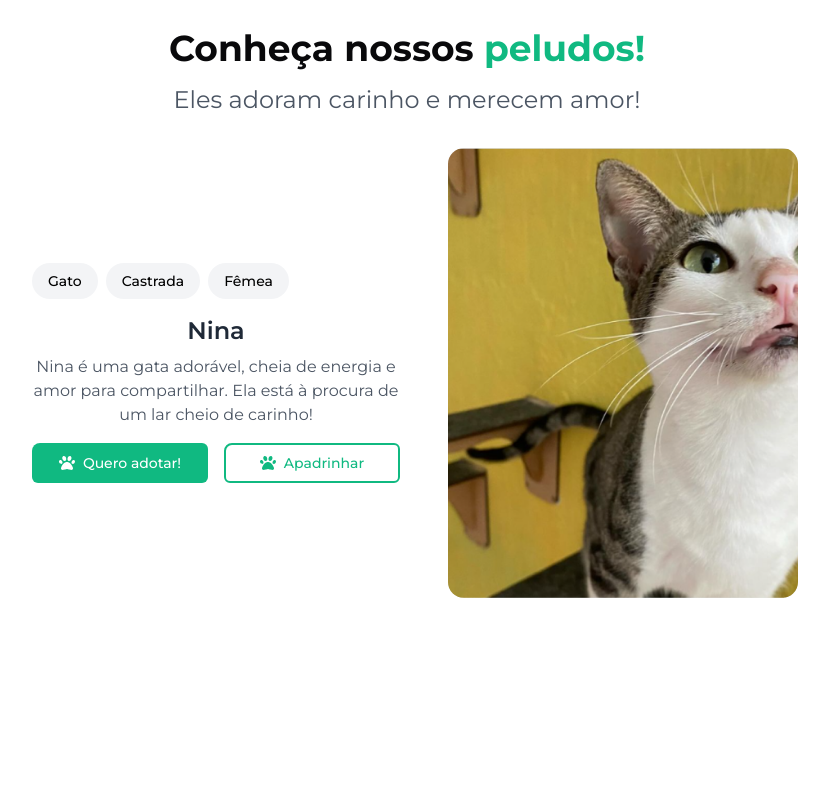
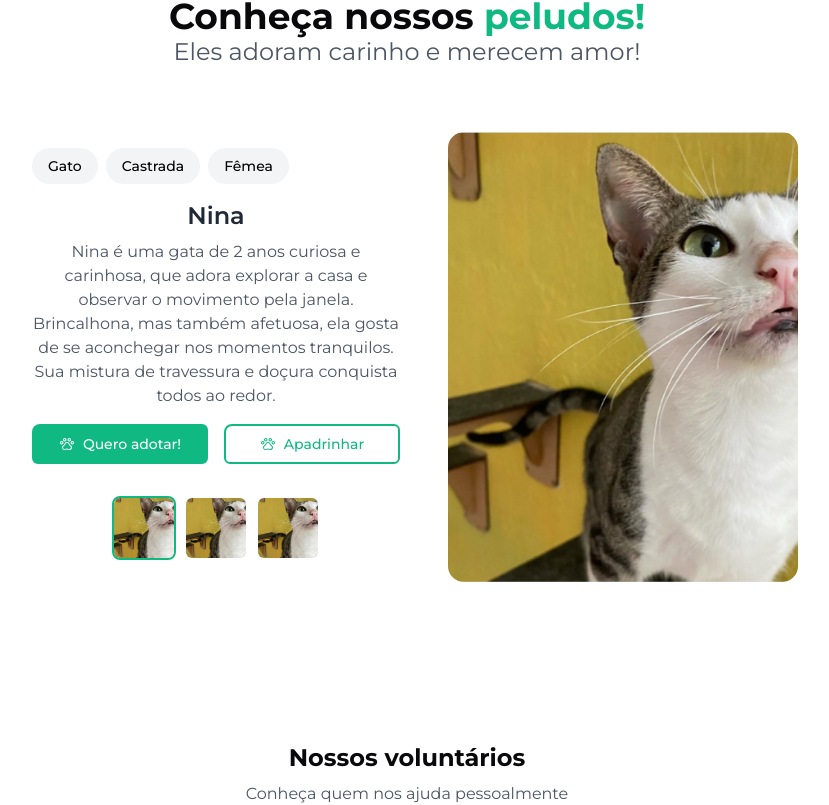
Before and after one commit to pataamada/ong-manager, a Next.js app: page /landing in a window 1280 px wide. Shown: the part 2700-3505 px from the top of the page, without its empty margins (233-1062 px from the left). Before the commit the page ends 3426 px from the top, so only its background shows below. Built offline with nearby package versions, Linux system fonts and the light colour scheme.

Commit message:
feat: availablePets minor adjustments

```diff
--- a/src/app/landing/-components/AvailablePets.tsx
+++ b/src/app/landing/-components/AvailablePets.tsx
@@ -1,20 +1,61 @@
+"use client"
+
 import { Button } from "@/components/ui/button"
-import { FontAwesomeIcon } from "@fortawesome/react-fontawesome"
-import { faPaw } from "@fortawesome/free-solid-svg-icons"
+import Image from "next/image"
+import { useState } from "react"
+import { Icon } from "@iconify/react"
+
+type Pet = {
+	id: number
+	name: string
+	description: string
+	photo: string
+	tags: string[]
+}
+
+const availablePets: Pet[] = [
+	{
+		id: 1,
+		name: "Nina",
+		description:
+			"Nina é uma gata de 2 anos curiosa e carinhosa, que adora explorar a casa e observar o movimento pela janela. Brincalhona, mas também afetuosa, ela gosta de se aconchegar nos momentos tranquilos. Sua mistura de travessura e doçura conquista todos ao redor.",
+		photo: "/adopt-puppies/Card.png",
+		tags: ["Gato", "Castrada", "Fêmea"],
+	},
+	{
+		id: 2,
+		name: "Thor",
+		description:
+			"Thor é um cachorro brincalhão e muito carinhoso. Ele adora brincar com bolinhas e fazer novos amigos!",
+		photo: "/adopt-puppies/Card.png",
+		tags: ["Cachorro", "Castrado", "Macho"],
+	},
+	{
+		id: 3,
+		name: "Luna",
+		description:
+			"Luna é uma gatinha tranquila e amorosa. Ela adora carinho e é perfeita para apartamentos!",
+		photo: "/adopt-puppies/Card.png",
+		tags: ["Gato", "Castrada", "Fêmea"],
+	},
+]
 
 export function AvailablePets() {
+	const [selectedPet, setSelectedPet] = useState<Pet>(availablePets[0])
+
 	return (
-        <div className="text-center py-8">
+		<div className="text-center">
 			<h3 className="text-4xl font-bold">
 				Conheça nossos
 				<span className="text-[#10B981]"> peludos!</span>
 			</h3>
-            <p className="text-2xl mt-4 text-gray-600">Eles adoram carinho e merecem amor!</p>
+			<p className="text-2xl mb-16 text-gray-600">Eles adoram carinho e merecem amor!</p>
 
-            <div className="flex flex-wrap lg:flex-nowrap items-center justify-center gap-8 mt-8">
-                <div className="flex-1 max-w-[400px] bg-white p-4 rounded-lg">
+			<div className="flex flex-wrap lg:flex-nowrap items-start justify-center gap-8 mt-8">
+				<div className="flex-1 max-w-[400px]">
+					<div className="bg-white p-4 rounded-lg">
 						<div className="flex flex-wrap gap-2 mb-4">
-                        {["Gato", "Castrada", "Fêmea"].map(tag => (
+							{selectedPet.tags.map(tag => (
 								<span
 									key={tag}
 									className="bg-gray-100 text-black text-sm font-medium px-4 py-2 rounded-full"
@@ -24,28 +65,51 @@ export function AvailablePets() {
 							))}
 						</div>
 
-                    <h2 className="text-2xl font-semibold text-gray-800 mb-2">Nina</h2>
-                    <p className="text-gray-600 mb-4">
-                        Nina é uma gata adorável, cheia de energia e amor para compartilhar. Ela está à
-                        procura de um lar cheio de carinho!
-                    </p>
+						<h2 className="text-2xl font-semibold text-gray-800 mb-2">{selectedPet.name}</h2>
+						<p className="text-gray-600 mb-4">{selectedPet.description}</p>
 
 						<div className="flex flex-row gap-4 mt-2 text-center mx-auto">
-                        <Button className="w-44 h-10 bg-[#10B981] text-white rounded-tl-lg px-4 flex items-center gap-2 cursor-default">
-                            <FontAwesomeIcon icon={faPaw} className="w-4 h-4" />
+							<Button className="w-44 h-10 bg-[#10B981] text-white rounded-tl-lg px-4 flex items-center gap-2 hover:bg-[#0D9668] transition-colors">
+								<Icon icon="ph:paw-print" width={16} height={16} />
 								Quero adotar!
 							</Button>
-                        <Button className="w-44 h-10 bg-white text-[#10B981] border-2 border-[#10B981] rounded-tl-lg px-4 flex items-center gap-2 cursor-default hover:bg-gray-100">
-                            <FontAwesomeIcon icon={faPaw} className="w-4 h-4" />
+							<Button className="w-44 h-10 bg-white text-[#10B981] border-2 border-[#10B981] rounded-tl-lg px-4 flex items-center gap-2 hover:bg-gray-100 transition-colors">
+								<Icon icon="ph:paw-print" width={16} height={16} />
 								Apadrinhar
 							</Button>
 						</div>
 					</div>
 
+					<div className="flex gap-2 mt-4 justify-center">
+						{availablePets.map(pet => (
+							<button
+								key={pet.id}
+								type="button"
+								onClick={() => setSelectedPet(pet)}
+								className={`w-16 h-16 rounded-lg overflow-hidden border-2 transition-colors ${
+									selectedPet.id === pet.id
+										? "border-[#10B981]"
+										: "border-transparent hover:border-gray-200"
+								}`}
+							>
+								<Image
+									src={pet.photo}
+									alt={`Miniatura do ${pet.name}`}
+									width={64}
+									height={64}
+									className="w-full h-full object-cover"
+								/>
+							</button>
+						))}
+					</div>
+				</div>
+
 				<div className="w-[350px] h-[450px] rounded-[16px] bg-gray-200 overflow-hidden">
-                    <img
-                        src="/adopt-puppies/Card.png"
-                        alt="Imagem principal do bichinho"
+					<Image
+						src={selectedPet.photo}
+						alt={`Foto do ${selectedPet.name}`}
+						width={350}
+						height={450}
 						className="w-full h-full object-cover"
 					/>
 				</div>
--- a/src/app/landing/page.tsx
+++ b/src/app/landing/page.tsx
@@ -20,8 +20,8 @@ export default function LandingPage() {
                     <OurStory />
                     <HowToHelp />
                     <AvailablePets />
-                   {/*  <Volunteers />
-                    <Partners /> */}
+                    <Volunteers />
+                    <Partners />
                 </div>
             </div>
         </div>
```
Lines whose indentation alone changed are shown as unchanged.
